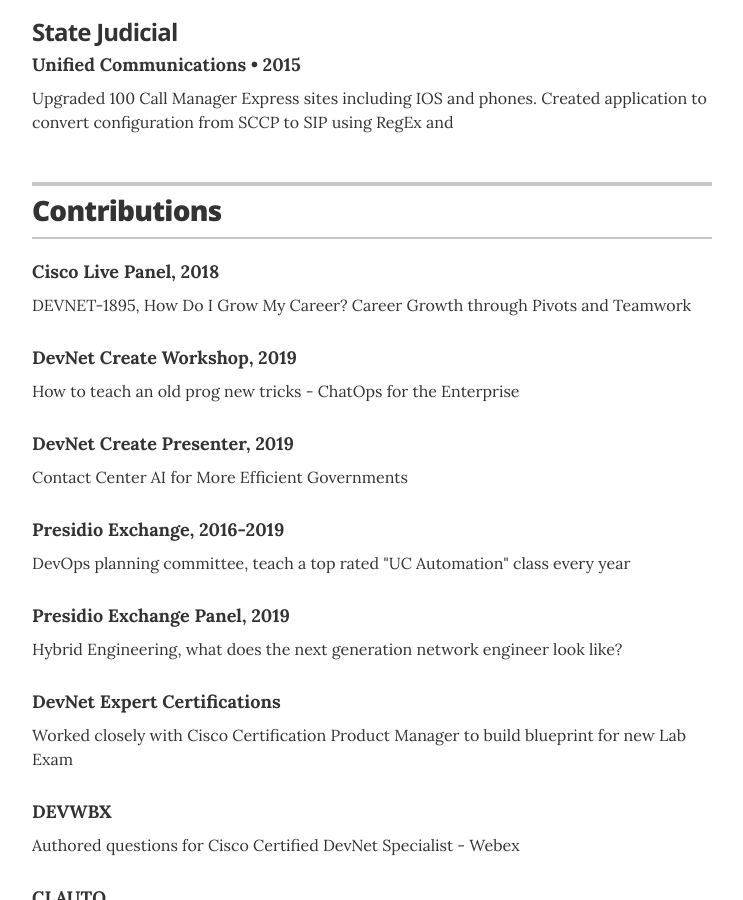
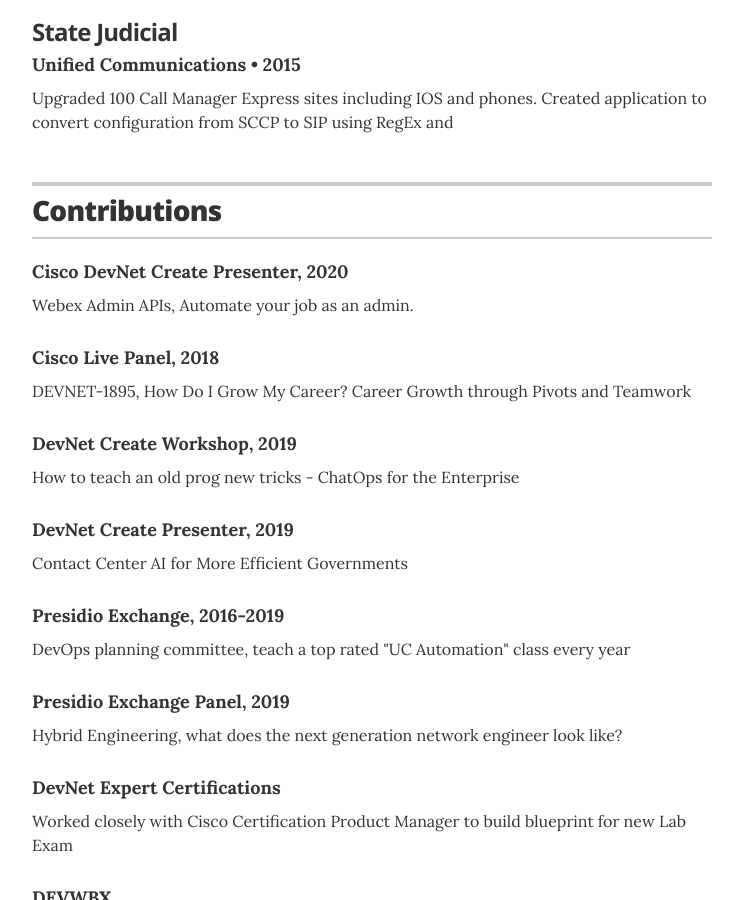
Before and after one commit to levensailor/cv, a Jekyll site: the page built from index.html, in a window 1280 px wide and 900 px high, scrolled down 3065 px. Shown: the whole window, without its empty margins (268-1011 px from the left). Built offline with Jekyll 4.4.1, drawn with Linux system fonts in a browser that asks for light colours.

Commit message:
Update contributions.yml

```diff
--- a/_data/contributions.yml
+++ b/_data/contributions.yml
@@ -1,3 +1,6 @@
+- name: Cisco DevNet Create Presenter, 2020
+  description: Webex Admin APIs, Automate your job as an admin.
+
 - name: Cisco Live Panel, 2018
   description: DEVNET-1895, How Do I Grow My Career? Career Growth through Pivots and Teamwork
 
```
